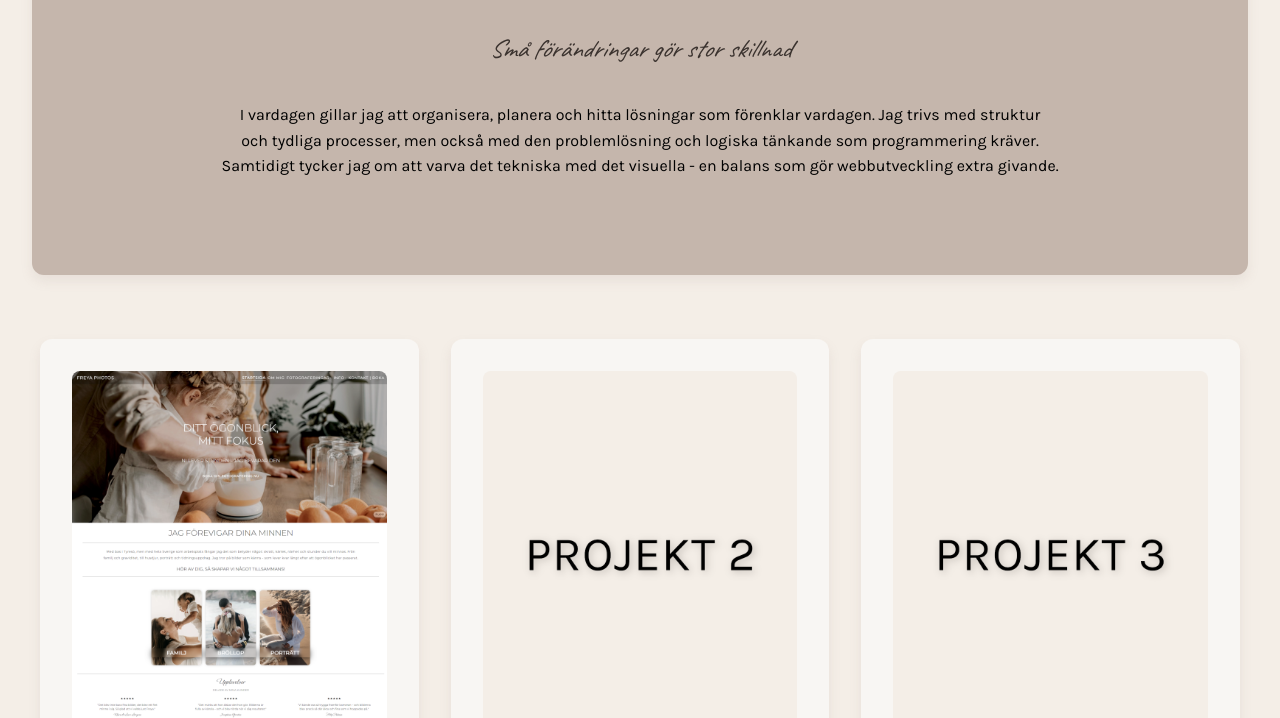
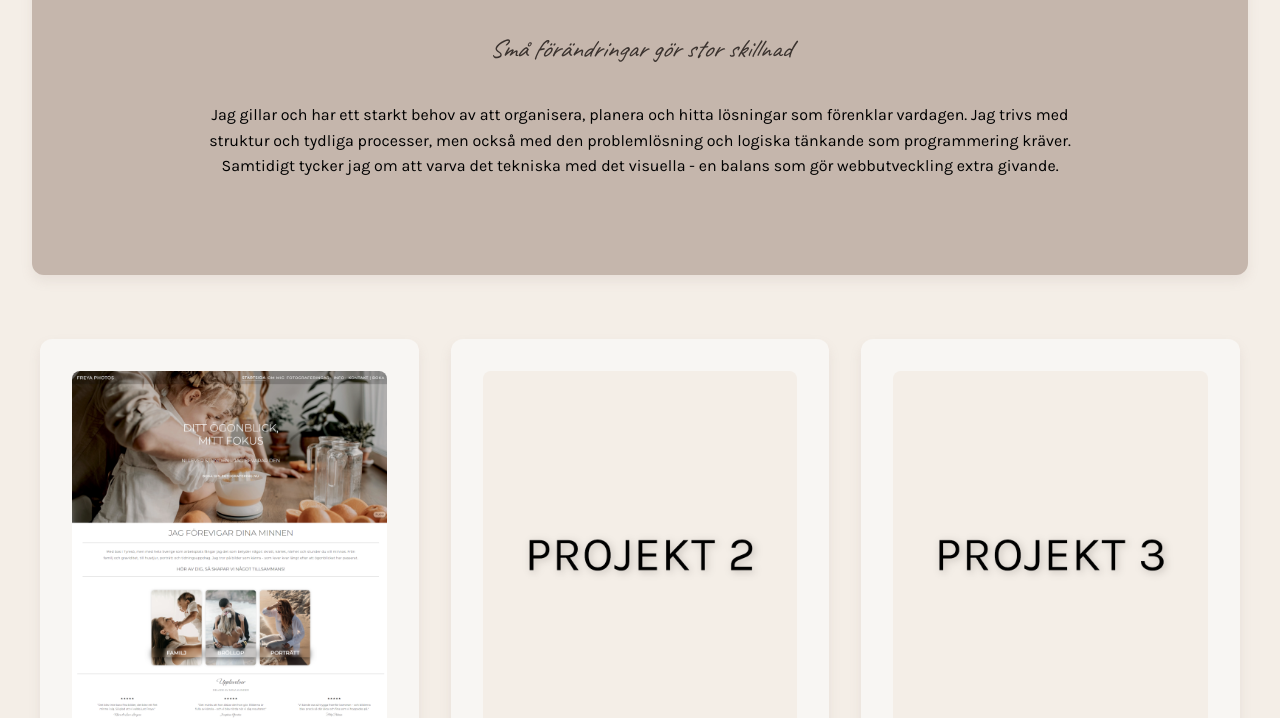
Before and after one commit to sa226jf-hash/Uppgift-1, a plain HTML site: page index.html in a window 1280 px wide. Shown: the part 1771-2489 px from the top of the page. Drawn offline with Linux system fonts and the light colour scheme; a web font is replaced by a local one.

Commit message:
Updated html

```diff
--- a/index.html
+++ b/index.html
@@ -79,7 +79,7 @@
             </p>
             <p class="quote">Små förändringar gör stor skillnad</p>
             <p>
-                I vardagen gillar jag att organisera, planera och hitta lösningar som förenklar vardagen. Jag trivs med struktur och tydliga processer, men också med den problemlösning och logiska tänkande som programmering kräver. Samtidigt tycker jag om att varva det tekniska med det visuella - en balans som gör webbutveckling extra givande.
+                Jag gillar och har ett starkt behov av att organisera, planera och hitta lösningar som förenklar vardagen. Jag trivs med struktur och tydliga processer, men också med den problemlösning och logiska tänkande som programmering kräver. Samtidigt tycker jag om att varva det tekniska med det visuella - en balans som gör webbutveckling extra givande.
             </p>
         </section>
 
```
